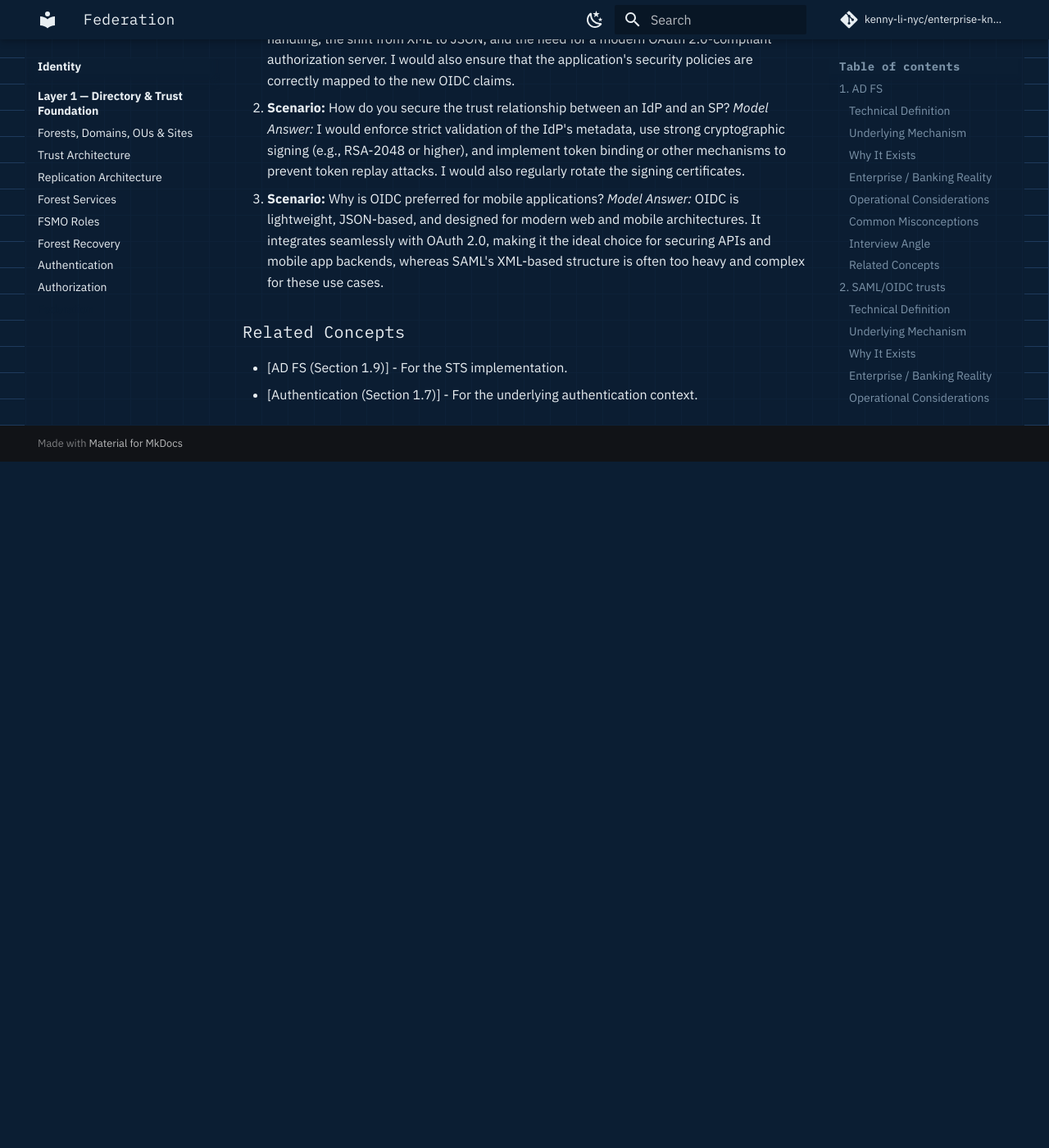
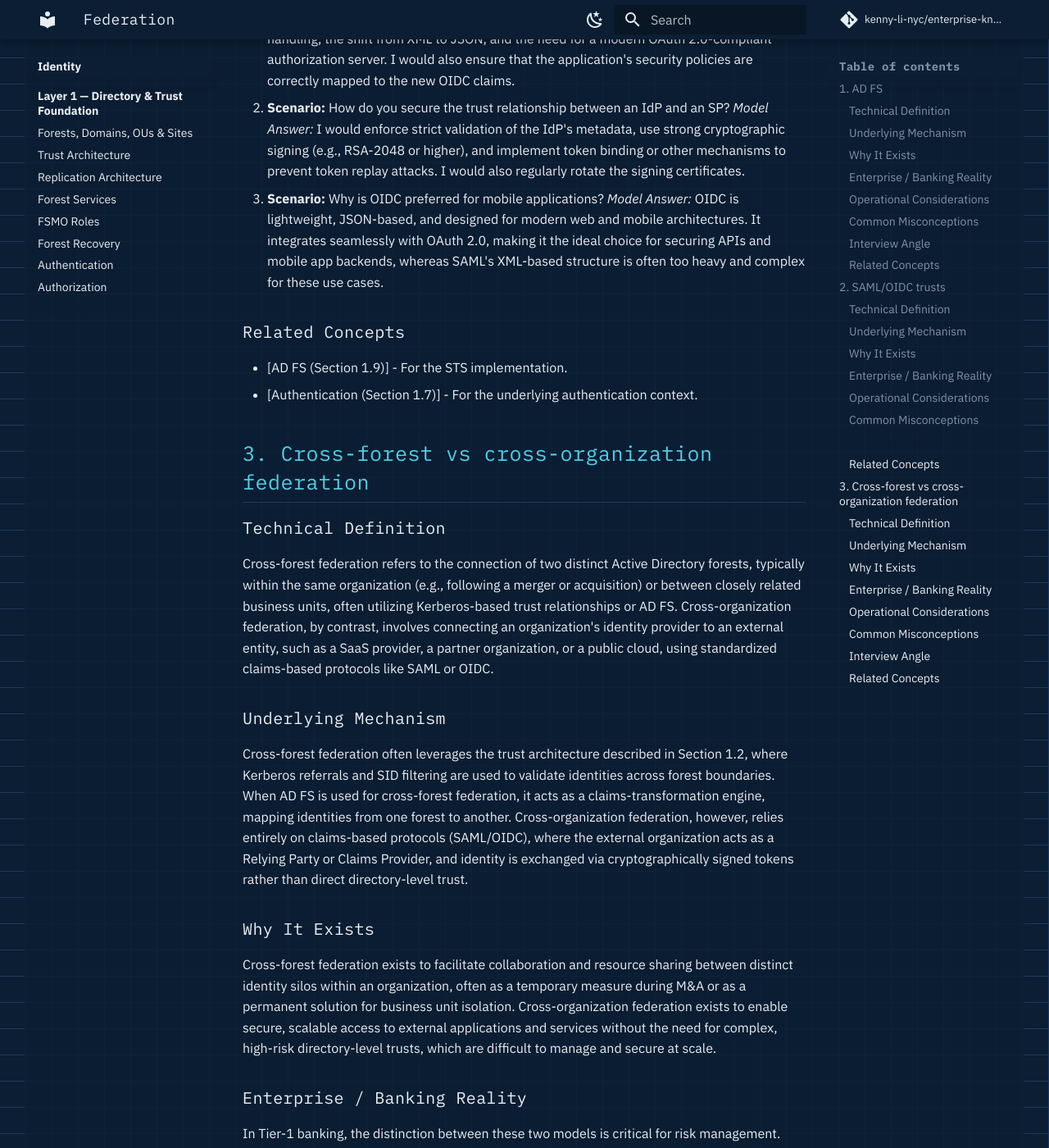
Before and after one commit to kenny-li-nyc/enterprise-knowledge-base, an MkDocs documentation site: the page built from docs/identity/layer1-directory-trust/federation.md, in a window 1280 px wide and 1400 px high, scrolled down 3705 px. Shown: the whole window at 82% size. Built offline with MkDocs 1.6.1 and Material for MkDocs 9.7.7, drawn with Linux system fonts in a browser that asks for light colours; comment, search, counter and statistics services are not loaded; before the commit the page ends 4268 px from its top, so only the background shows below that; some of the changed text lies outside the part shown.

Commit message:
docs: add section on cross-forest vs cross-organization federation
Co-authored-by: aider (gemini/gemini-3.1-flash-lite) <aider@aider.chat>

```diff
--- a/docs/identity/layer1-directory-trust/federation.md
+++ b/docs/identity/layer1-directory-trust/federation.md
@@ -71,3 +71,39 @@ Monitoring for token validation errors, certificate expiration, and metadata upd
 ### Related Concepts
 *   [AD FS (Section 1.9)] - For the STS implementation.
 *   [Authentication (Section 1.7)] - For the underlying authentication context.
+
+## 3. Cross-forest vs cross-organization federation
+
+### Technical Definition
+Cross-forest federation refers to the connection of two distinct Active Directory forests, typically within the same organization (e.g., following a merger or acquisition) or between closely related business units, often utilizing Kerberos-based trust relationships or AD FS. Cross-organization federation, by contrast, involves connecting an organization's identity provider to an external entity, such as a SaaS provider, a partner organization, or a public cloud, using standardized claims-based protocols like SAML or OIDC.
+
+### Underlying Mechanism
+Cross-forest federation often leverages the trust architecture described in Section 1.2, where Kerberos referrals and SID filtering are used to validate identities across forest boundaries. When AD FS is used for cross-forest federation, it acts as a claims-transformation engine, mapping identities from one forest to another. Cross-organization federation, however, relies entirely on claims-based protocols (SAML/OIDC), where the external organization acts as a Relying Party or Claims Provider, and identity is exchanged via cryptographically signed tokens rather than direct directory-level trust.
+
+### Why It Exists
+Cross-forest federation exists to facilitate collaboration and resource sharing between distinct identity silos within an organization, often as a temporary measure during M&A or as a permanent solution for business unit isolation. Cross-organization federation exists to enable secure, scalable access to external applications and services without the need for complex, high-risk directory-level trusts, which are difficult to manage and secure at scale.
+
+### Enterprise / Banking Reality
+In Tier-1 banking, the distinction between these two models is critical for risk management. Cross-forest federation is treated as a high-risk activity, requiring strict SID filtering and rigorous security reviews to prevent lateral movement between forests. Cross-organization federation is the preferred model for external access, as it provides a clear, claims-based boundary that can be easily audited and revoked. Banking regulations (e.g., DORA, FFIEC) mandate that external federation be implemented with "least privilege" claims transformation, ensuring that only the minimum necessary identity information is shared with external partners.
+
+### Operational Considerations
+Managing these federation models requires distinct operational strategies.
+[CLI: New-ADTrust -Name "PartnerForest.com" -Direction Outbound]
+[CLI: New-AdfsClaimsProviderTrust -Name "PartnerIdP" -MetadataUrl "https://partner.com/metadata"]
+Monitoring for trust-related errors, claims transformation failures, and unauthorized access attempts is essential for maintaining the security of both models.
+
+### Common Misconceptions
+!!! warning
+    A common misconception is that cross-forest federation is "safer" than cross-organization federation because it uses "internal" trusts. This is false. Internal trusts are often more dangerous because they can allow for deeper, more persistent access if not properly filtered. Cross-organization federation, when implemented correctly with claims-based protocols, provides a much cleaner, more auditable security boundary.
+
+### Interview Angle
+1. **Scenario:** You are tasked with integrating a newly acquired company's forest into your existing environment. What is your federation strategy?
+   *Model Answer:* I would first evaluate the security posture of the acquired forest. If it is not fully trusted, I would implement a cross-forest AD FS federation rather than a direct Kerberos trust. This allows me to control the claims transformation and isolate the two environments, minimizing the risk of lateral movement.
+2. **Scenario:** Why is claims transformation critical in cross-organization federation?
+   *Model Answer:* Claims transformation allows us to map external identities to internal roles or attributes, ensuring that we only grant the minimum necessary access. It also allows us to strip sensitive internal attributes from the tokens before they are sent to external partners, protecting our internal data.
+3. **Scenario:** What are the risks of using direct Kerberos trusts for external partners?
+   *Model Answer:* Direct Kerberos trusts are extremely risky for external partners because they grant the partner's domain controllers a level of trust that is difficult to contain. It can lead to SID history injection, privilege escalation, and other attacks that are hard to detect and remediate. Claims-based federation is always the preferred approach for external partners.
+
+### Related Concepts
+*   [Trust Architecture (Section 1.2)] - For understanding the cryptographic trust anchors and SID filtering.
+*   [AD FS (Section 1.9)] - For the STS implementation.
```
